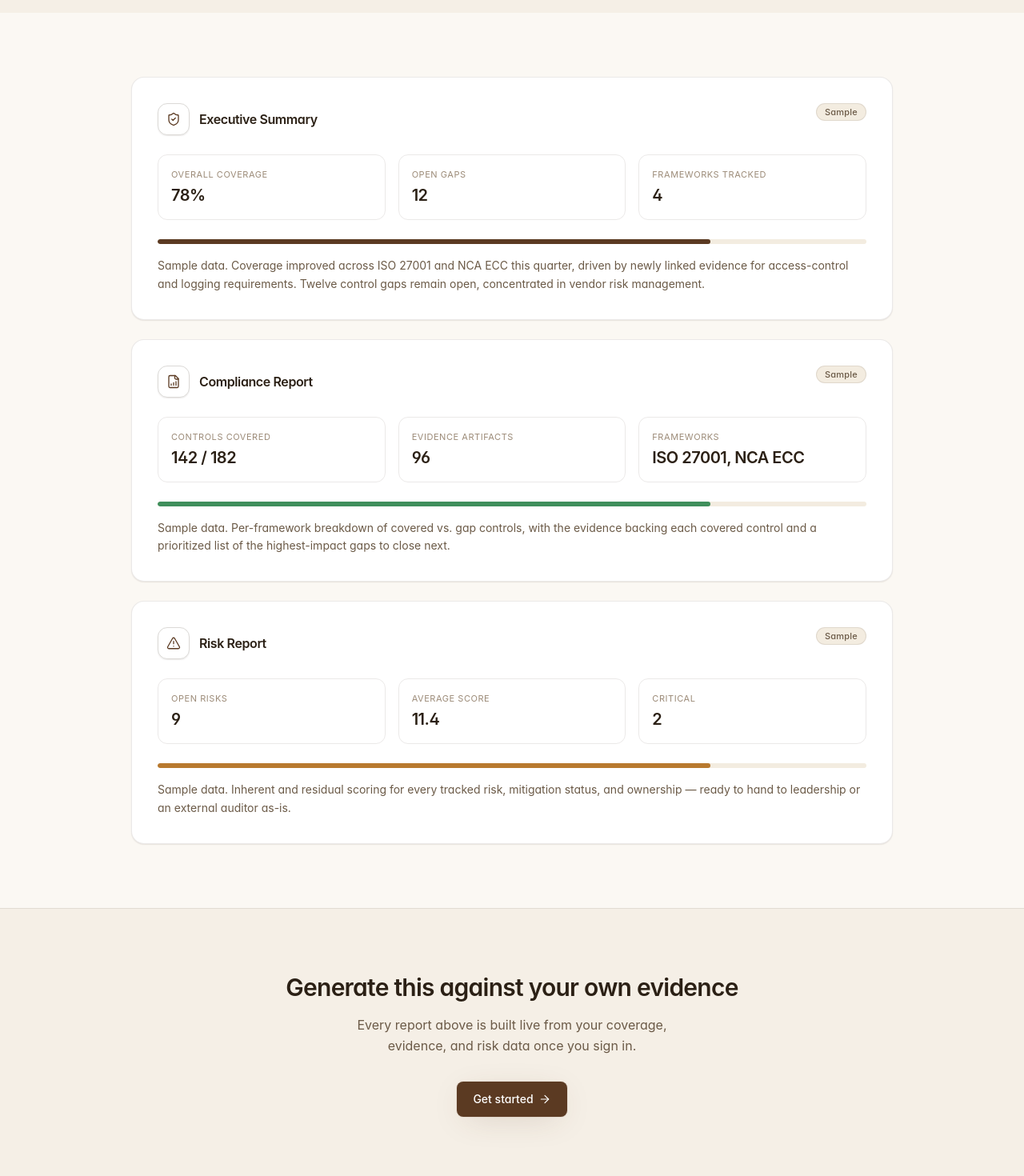
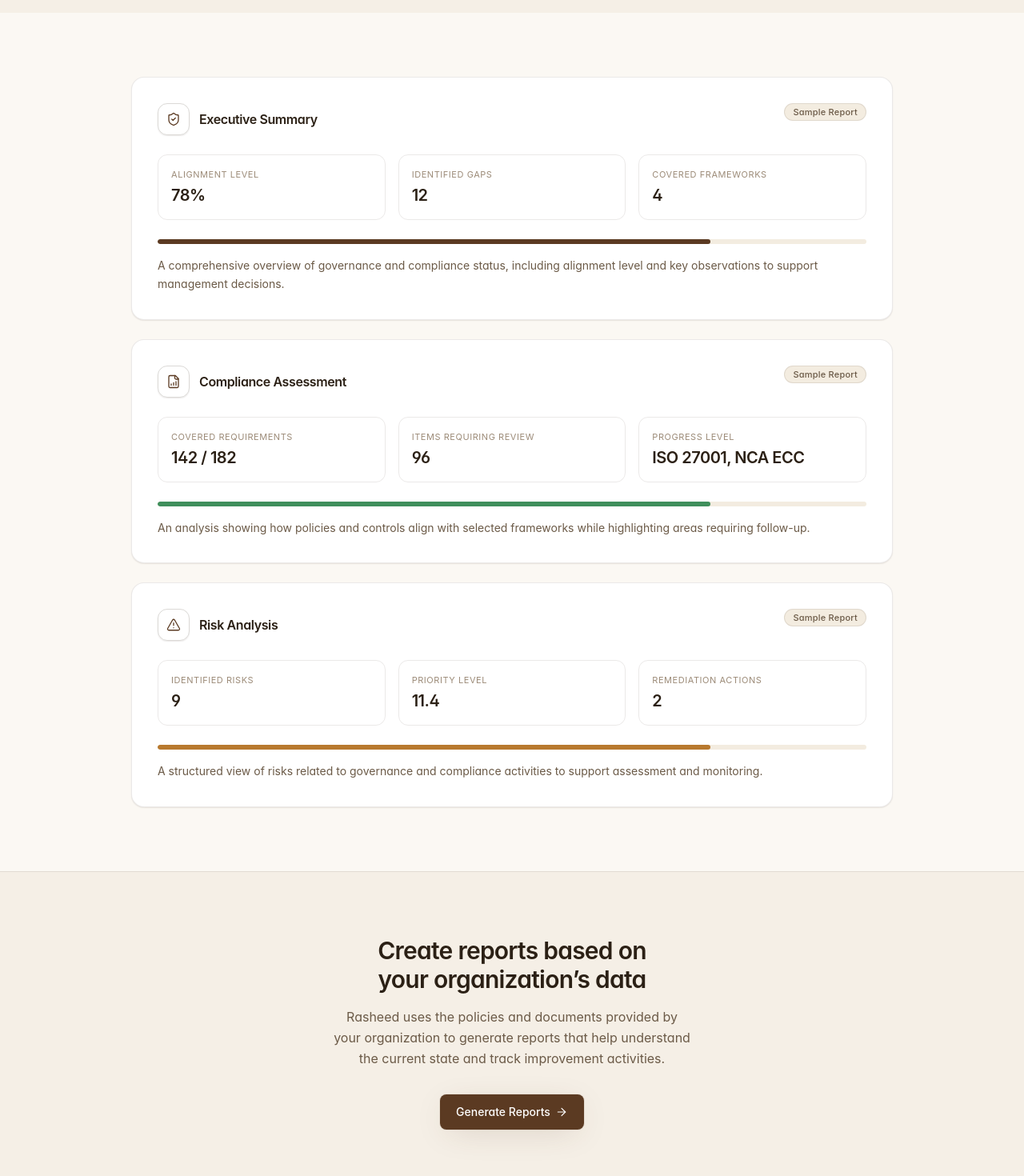
Before and after one commit to hh230/ai-grc-assistant-new, a Next.js app in the folder apps/web/: page /en/sample-reports in a window 1280 px wide. Shown: the part 520-1990 px from the top of the page at 80% size. Built offline with nearby package versions, Linux system fonts and the light colour scheme.

Commit message:
Refine Rasheed reports page positioning

```diff
--- a/apps/web/app/[locale]/(marketing)/sample-reports/page.tsx
+++ b/apps/web/app/[locale]/(marketing)/sample-reports/page.tsx
@@ -8,9 +8,9 @@ import { Badge } from "@/components/ui/Badge";
 import { ProgressBar } from "@/components/ui/ProgressBar";
 
 export const metadata: Metadata = {
-  title: "Example Reports · Rasheed",
+  title: "Reports · Rasheed",
   description:
-    "Sample executive, compliance, and risk reports generated by Rasheed — audit-ready and exportable.",
+    "Sample executive, compliance, and risk reports generated by Rasheed to support governance and compliance decisions.",
 };
 
 const REPORT_ITEMS = [
@@ -96,7 +96,11 @@ export default async function SampleReportsPage() {
         })}
       </section>
 
-      <CTASection title={t("cta.title")} description={t("cta.description")} />
+      <CTASection
+        title={t("cta.title")}
+        description={t("cta.description")}
+        ctaLabel={t("cta.button")}
+      />
     </>
   );
 }
--- a/apps/web/messages/en.json
+++ b/apps/web/messages/en.json
@@ -482,36 +482,37 @@
   "sampleReportsPage": {
     "hero": {
       "eyebrow": "Example reports",
-      "title": "Audit-ready reports, generated on demand",
-      "description": "The same executive, compliance, and risk reports your workspace produces live — shown here with sample data so you can see the output before you sign in."
+      "title": "Clear reports to support governance and compliance decisions",
+      "description": "Transform governance, risk, and compliance data into structured reports that help monitor compliance status, identify gaps, support reviews, and enable better decision-making."
     },
-    "sampleBadge": "Sample",
+    "sampleBadge": "Sample Report",
     "reports": {
       "executive": {
         "title": "Executive Summary",
-        "kpi1": "Overall coverage",
-        "kpi2": "Open gaps",
-        "kpi3": "Frameworks tracked",
-        "narrative": "Sample data. Coverage improved across ISO 27001 and NCA ECC this quarter, driven by newly linked evidence for access-control and logging requirements. Twelve control gaps remain open, concentrated in vendor risk management."
+        "kpi1": "Alignment level",
+        "kpi2": "Identified gaps",
+        "kpi3": "Covered frameworks",
+        "narrative": "A comprehensive overview of governance and compliance status, including alignment level and key observations to support management decisions."
       },
       "compliance": {
-        "title": "Compliance Report",
-        "kpi1": "Controls covered",
-        "kpi2": "Evidence artifacts",
-        "kpi3": "Frameworks",
-        "narrative": "Sample data. Per-framework breakdown of covered vs. gap controls, with the evidence backing each covered control and a prioritized list of the highest-impact gaps to close next."
+        "title": "Compliance Assessment",
+        "kpi1": "Covered requirements",
+        "kpi2": "Items requiring review",
+        "kpi3": "Progress level",
+        "narrative": "An analysis showing how policies and controls align with selected frameworks while highlighting areas requiring follow-up."
       },
       "risk": {
-        "title": "Risk Report",
-        "kpi1": "Open risks",
-        "kpi2": "Average score",
-        "kpi3": "Critical",
-        "narrative": "Sample data. Inherent and residual scoring for every tracked risk, mitigation status, and ownership — ready to hand to leadership or an external auditor as-is."
+        "title": "Risk Analysis",
+        "kpi1": "Identified risks",
+        "kpi2": "Priority level",
+        "kpi3": "Remediation actions",
+        "narrative": "A structured view of risks related to governance and compliance activities to support assessment and monitoring."
       }
     },
     "cta": {
-      "title": "Generate this against your own evidence",
-      "description": "Every report above is built live from your coverage, evidence, and risk data once you sign in."
+      "title": "Create reports based on your organization’s data",
+      "description": "Rasheed uses the policies and documents provided by your organization to generate reports that help understand the current state and track improvement activities.",
+      "button": "Generate Reports"
     }
   },
   "aboutPage": {
```
Also changed, not shown: apps/web/messages/ar.json.
